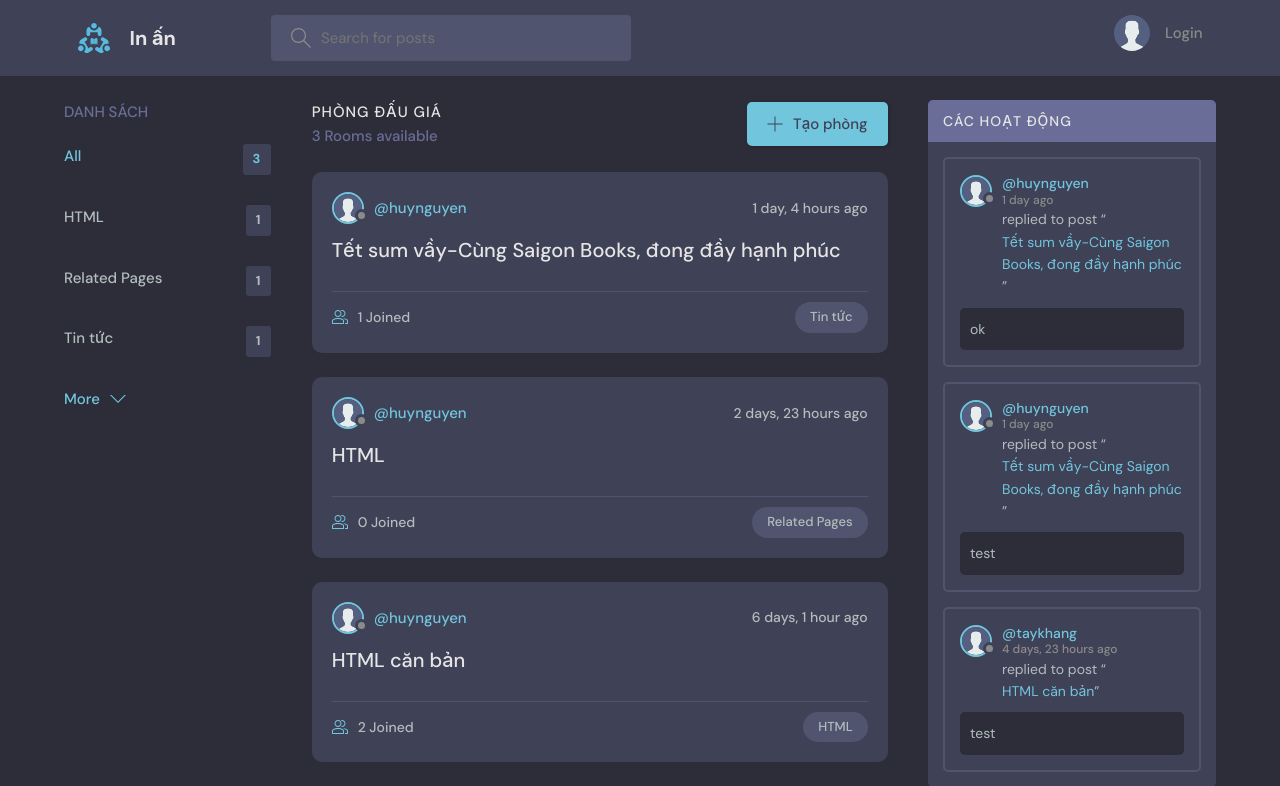
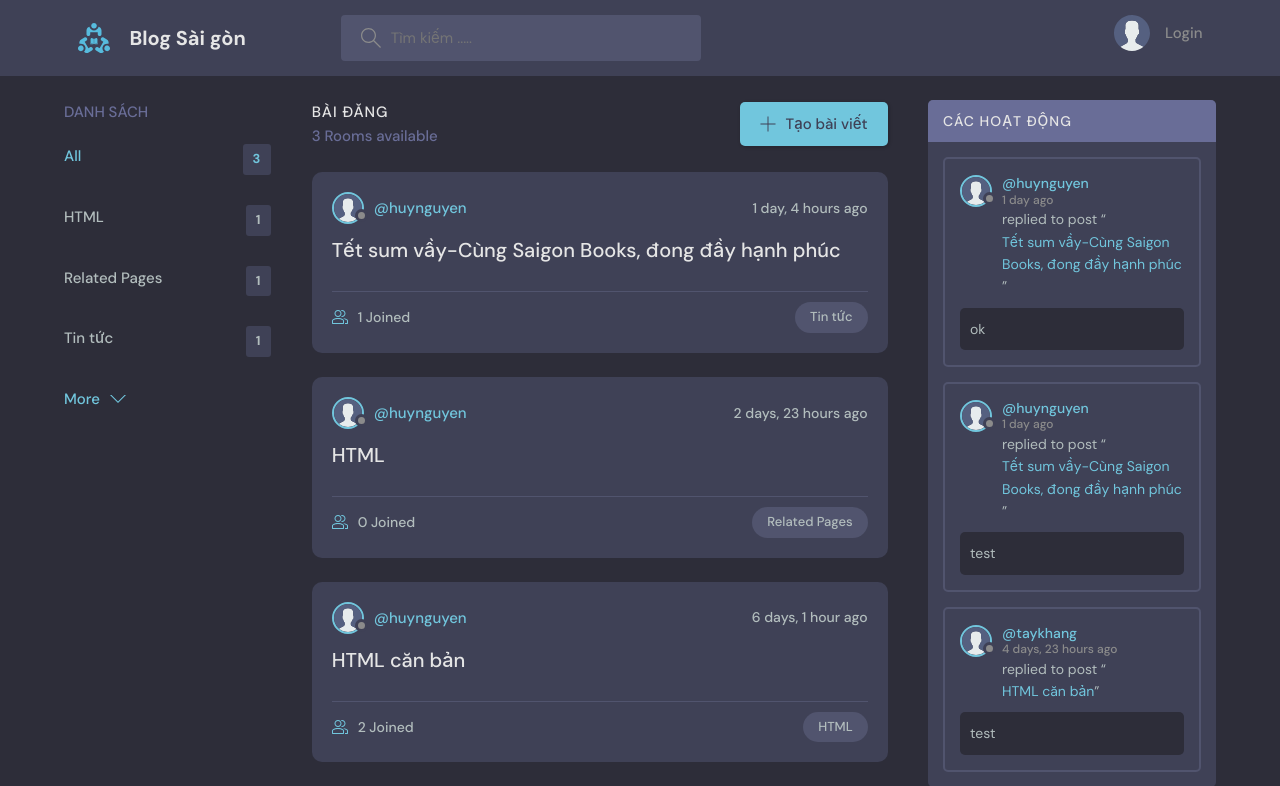
Before and after one commit to HuyNguyen1977/django, a Django app: page / in a window 1280 px wide. Shown: the top 786 px of the page. Run offline with Django 3.2, Linux system fonts and the light colour scheme; data comes from the database, SQL or seed files in the repository; some libraries are stand-ins or nearby versions.

Commit message:
change 02012021

```diff
--- a/base/templates/base/home.html
+++ b/base/templates/base/home.html
@@ -32,7 +32,7 @@
 
       <div class="roomList__header">
         <div>
-          <h2>Phòng đấu giá</h2>
+          <h2>Bài đăng</h2>
           {% if messages %}
             <ul class="messages">
                 {% for message in messages %}
@@ -50,7 +50,7 @@
               d="M16.943 0.943h-1.885v14.115h-14.115v1.885h14.115v14.115h1.885v-14.115h14.115v-1.885h-14.115v-14.115z">
             </path>
           </svg>
-          Tạo phòng
+          Tạo bài viết
         </a>
       </div>
 
--- a/templates/main.html
+++ b/templates/main.html
@@ -15,7 +15,7 @@
     <!-- <script src="http://code.jquery.com/jquery-1.9.1.min.js"></script> -->
 
     {{ form.media }}
-    <title>Đấu giá - Auction</title>
+    <title>Blog og Saigon</title>
 </head>
 
 <body>
--- a/templates/navbar.html
+++ b/templates/navbar.html
@@ -3,7 +3,7 @@
     <div class="container">
         <a href="{% url 'home' %}" class="header__logo">
             <img src="{% static 'images/logo.svg' %}" />
-            <h1>In ấn</h1>
+            <h1>Blog Sài gòn</h1>
         </a>
         <form class="header__search" method="GET" action="{% url 'home' %}">
             <label>
@@ -13,7 +13,7 @@
                         d="M32 30.586l-10.845-10.845c1.771-2.092 2.845-4.791 2.845-7.741 0-6.617-5.383-12-12-12s-12 5.383-12 12c0 6.617 5.383 12 12 12 2.949 0 5.649-1.074 7.741-2.845l10.845 10.845 1.414-1.414zM12 22c-5.514 0-10-4.486-10-10s4.486-10 10-10c5.514 0 10 4.486 10 10s-4.486 10-10 10z">
                     </path>
                 </svg>
-                <input name="q" placeholder="Search for posts" />
+                <input name="q" placeholder="Tìm kiếm ....." />
             </label>
         </form>
         <nav class="header__menu">
```
